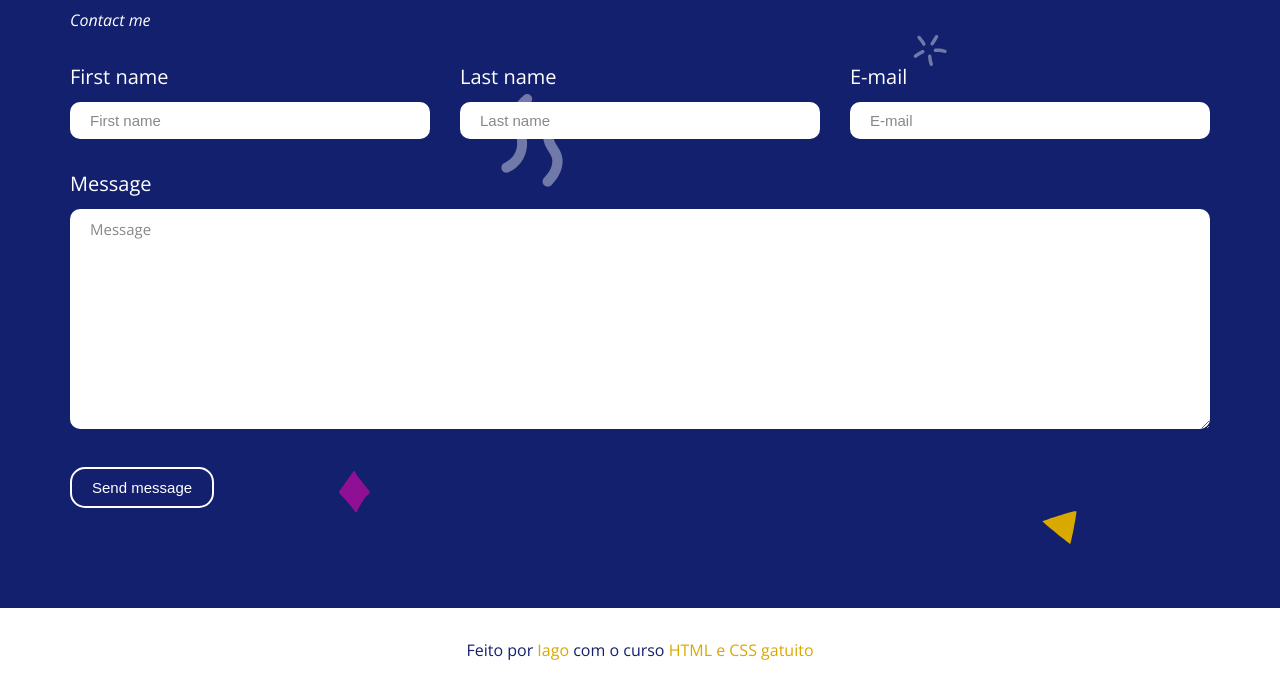
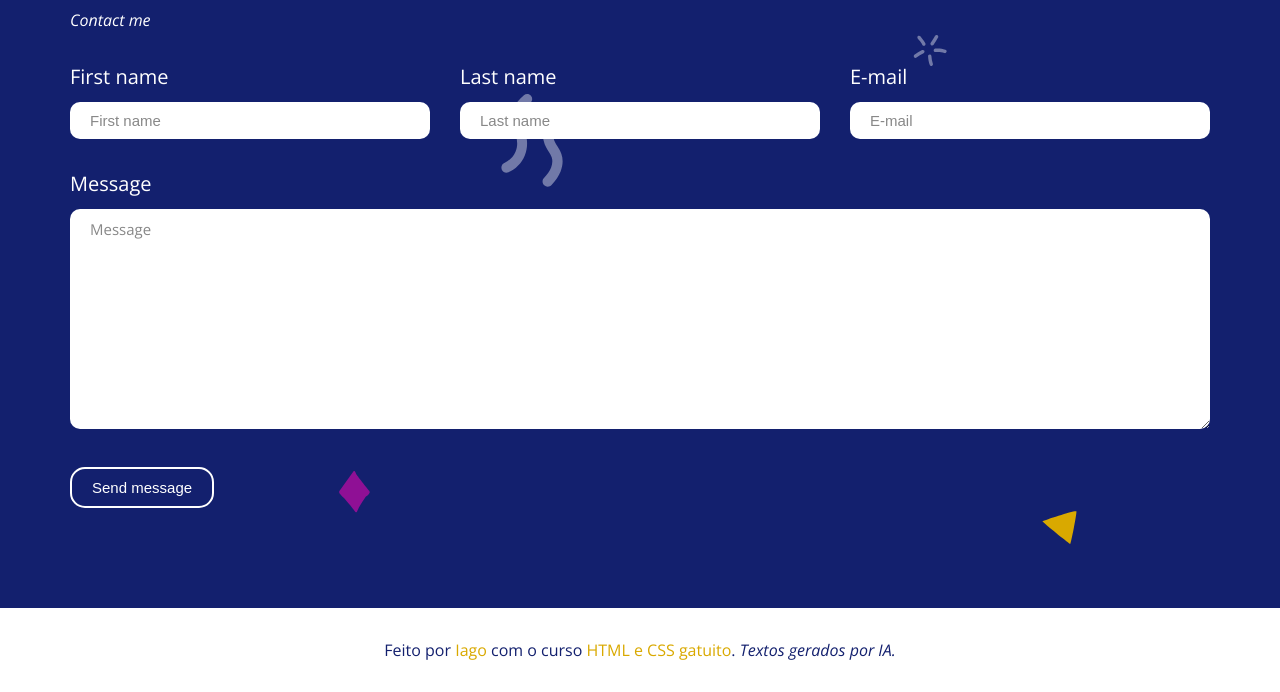
Before and after one commit to IagoHenri/Landing-Page, a plain HTML site: page index.html in a window 1280 px wide. Shown: the part 6356-7048 px from the top of the page. Drawn offline with nearby package versions, Linux system fonts and the light colour scheme.

Commit message:
Update index.html

```diff
--- a/index.html
+++ b/index.html
@@ -218,7 +218,7 @@
     <footer id="footer" class="footer white-bg">
         <p>Feito por <a rel="nofollow" href="https://github.com/IagoHenri" target="_blank">Iago</a> com o curso <a
                 rel="nofollow" href="https://www.youtube.com/playlist?list=PLbIBj8vQhvm00J3f3rD33tRuNLem8EgEA"
-                target="_blank">HTML e CSS gatuito</a></p>
+                target="_blank">HTML e CSS gatuito</a>. <span class="text-ia">Textos gerados por IA.</span></p>
     </footer>
 
     <a class="back-to-top" href="#home">➤</a>
```
